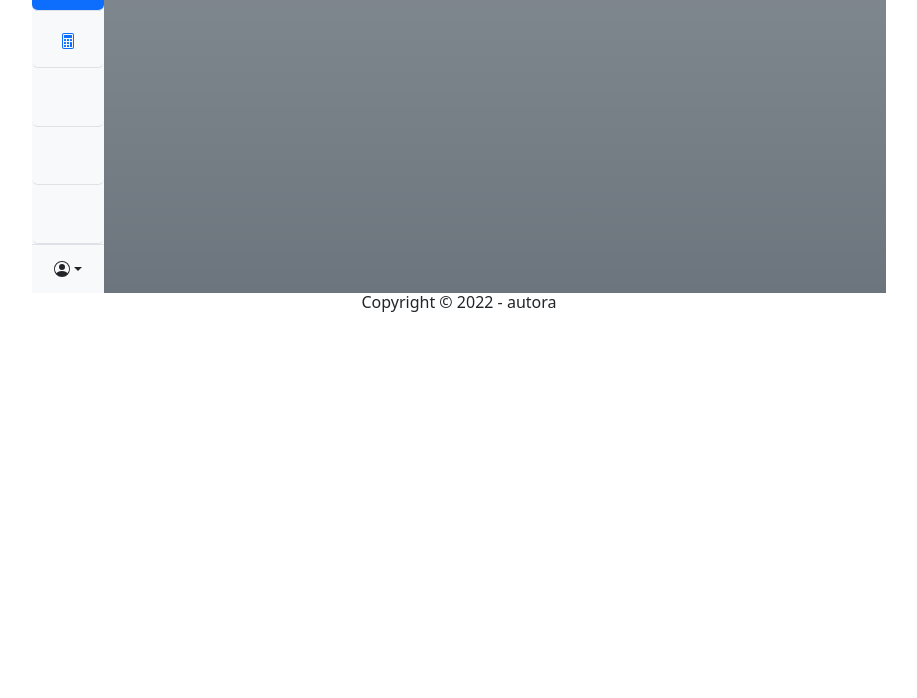
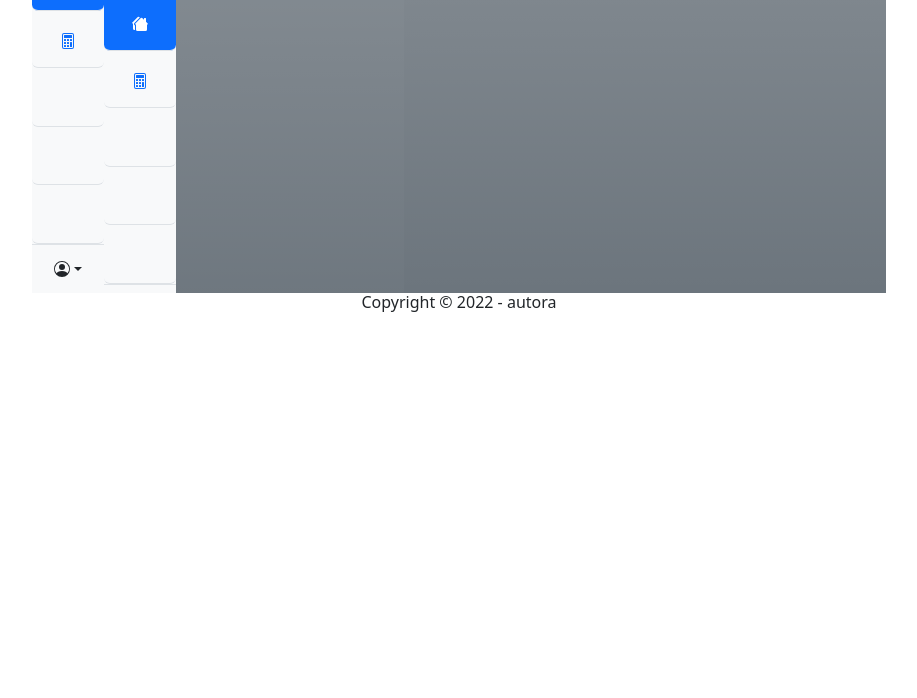
Before and after one commit to profanapaulacostacurta/apc.calc.github.io, a plain HTML site: page html/home.html in a window 1280 px wide. Shown: the part 102-800 px from the top of the page, without its empty margins (181-1098 px from the left). Drawn offline with nearby package versions, Linux system fonts and the light colour scheme.

Commit message:
Update home.html

```diff
--- a/html/home.html
+++ b/html/home.html
@@ -61,7 +61,7 @@
          			</ul>
        		</div>
       	</div>
-		<iframe id="conteudo" name="conteudo"> </iframe>
+		<iframe id="conteudo" name="conteudo" src="home.html"></iframe>
     	   </main>
     	   <footer>
       	<h6 class="text-center">Copyright &copy 2022 - autora </h6>
```
